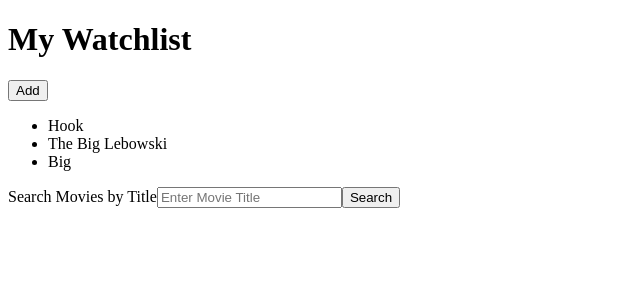
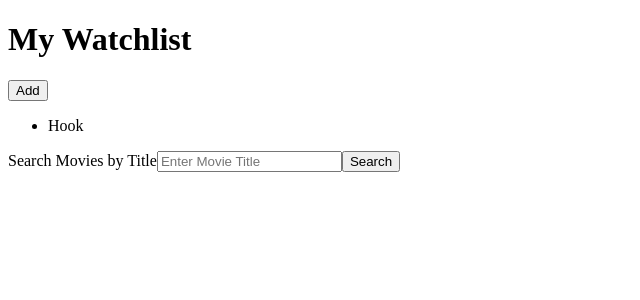
Before and after one commit to Tbeck202/watchlist, an Angular app: page / in a window 1280 px wide. Shown: the top 300 px of the page, without its empty margins (0-640 px from the left). Built offline with nearby package versions, Linux system fonts and the light colour scheme; data requests are answered from the project's data file.

Commit message:
update before refactor

```diff
--- a/db.json
+++ b/db.json
@@ -7,18 +7,6 @@
       "synopsis": "Peter Pan got old, yo!",
       "releaseDate": "1995",
       "watched": true
-    },
-    {
-      "title": "The Big Lebowski",
-      "releaseDate": "1998",
-      "watched": false,
-      "id": 2
-    },
-    {
-      "title": "Big",
-      "releaseDate": "1988",
-      "watched": false,
-      "id": 3
     }
   ]
 }
--- a/src/app/components/search/search.component.ts
+++ b/src/app/components/search/search.component.ts
@@ -1,4 +1,4 @@
-import { Component, OnInit, Input } from '@angular/core';
+import { Component, OnInit, Input, Output, EventEmitter } from '@angular/core';
 import { MovieSearch } from 'src/app/MovieSearch';
 import { Movie } from 'src/app/Movie';
 import { MovieSearchService } from 'src/app/services/movie-search.service';
@@ -11,6 +11,8 @@ import { WatchlistService } from 'src/app/services/watchlist.service';
   styleUrls: ['./search.component.css']
 })
 export class SearchComponent implements OnInit {
+
+  @Output() addMovieToDb: EventEmitter<MovieSearch> = new EventEmitter;
 
   movieDb: Movie[] = []
   movies: MovieSearch[] = []
@@ -35,21 +37,28 @@ export class SearchComponent implements OnInit {
   }
 
   addMovie(movie: MovieSearch){
+    // console.log(movie);
+    this.addMovieToDb.emit(movie)
+  }
+
+  // addMovie(movie: MovieSearch){
     // console.log('Hi from search component');
     // console.log(movie);
-    const newMovie = {
-      title: movie.Title,
-      director: movie.Director,
-      releaseDate: movie.Year,
-      plot: movie.Plot,
-      synopsis: movie.Plot,
-      watched: false
-    }
+    // const newMovie = {
+    //   title: movie.Title,
+    //   director: movie.Director,
+    //   releaseDate: movie.Year,
+    //   plot: movie.Plot,
+    //   synopsis: movie.Plot,
+    //   watched: false
+    // }
 
-    // this.watchlistService.addMovie(newMovie).subscribe((movie) => (this.movieDb.push(newMovie)))
-    this.watchlistService.addMovie(newMovie).subscribe((movie) => console.log(movie));
+    // console.log('search component addMovie()');
 
-  }
+    // this.watchlistService.addMovie(newMovie).subscribe()
+    // this.watchlistService.addMovie(newMovie).subscribe((movie) => console.log(movie));
+
+  // }
 
 
 
--- a/src/app/components/watchlist-list/watchlist-list.component.ts
+++ b/src/app/components/watchlist-list/watchlist-list.component.ts
@@ -1,4 +1,4 @@
-import { Component, OnInit } from '@angular/core';
+import { Component, OnInit, Input,  } from '@angular/core';
 import { Movie } from 'src/app/Movie';
 import { MovieSearch } from 'src/app/MovieSearch';
 
@@ -11,7 +11,7 @@ import { WatchlistService } from 'src/app/services/watchlist.service';
 })
 export class WatchlistListComponent implements OnInit {
 
-  movies: Movie[] = []
+  @Input() movies: Movie[] = []
   movieSearch: MovieSearch[] = []
 
   constructor(private watchlistService: WatchlistService) { }
@@ -20,6 +20,13 @@ export class WatchlistListComponent implements OnInit {
     this.watchlistService.getMovies().subscribe((movies) => (this.movies = movies));
   }
 
+  // ngOnChanges(changes: SimpleChanges): void {
+  //   console.log('onzChanges');
+
+  //   console.log(changes);
+
+  //   this.watchlistService.getMovies().subscribe((movies) => (this.movies = movies));
+  // }
 
 
 }
--- a/src/app/components/watchlist/watchlist.component.html
+++ b/src/app/components/watchlist/watchlist.component.html
@@ -1,3 +1,7 @@
-<app-watchlist-list></app-watchlist-list>
+<app-watchlist-list
+[(ngModel)]="movies"
+ngDefaultControl
+(addMovieToDb)="addMovie(movie)"
+></app-watchlist-list>
 
 <app-search></app-search>
--- a/src/app/components/watchlist/watchlist.component.ts
+++ b/src/app/components/watchlist/watchlist.component.ts
@@ -1,4 +1,8 @@
 import { Component, OnInit, Input } from '@angular/core';
+import { Movie } from 'src/app/Movie';
+import { MovieSearch } from 'src/app/MovieSearch';
+
+import { WatchlistService } from 'src/app/services/watchlist.service';
 
 @Component({
   selector: 'app-watchlist',
@@ -7,9 +11,34 @@ import { Component, OnInit, Input } from '@angular/core';
 })
 export class WatchlistComponent implements OnInit {
 
-  constructor() { }
+  movies: Movie[]
+  movie: MovieSearch
+
+  constructor(private watchlistService: WatchlistService) { }
 
   ngOnInit(): void {
+    console.log('watchlist component onInit');
+
+    this.watchlistService.getMovies().subscribe((movies) => (this.movies = movies));
+  }
+
+  addMovie(movie: MovieSearch){
+    console.log('Hi from search component');
+    console.log(movie);
+    const newMovie = {
+      title: movie.Title,
+      director: movie.Director,
+      releaseDate: movie.Year,
+      plot: movie.Plot,
+      synopsis: movie.Plot,
+      watched: false
+    }
+
+    console.log('watchlist component addMovie()');
+
+    this.watchlistService.addMovie(newMovie).subscribe()
+    // this.watchlistService.addMovie(newMovie).subscribe((movie) => console.log(movie));
+
   }
 
 }
--- a/src/app/services/watchlist.service.ts
+++ b/src/app/services/watchlist.service.ts
@@ -24,6 +24,7 @@ export class WatchlistService {
   }
 
   addMovie(movie: Movie): Observable<Movie[]> {
+    console.log('watchlist service addMovie()');
     return this.http.post<Movie[]>(this.dbUrl, movie, httpOptions)
   }
 }
```
